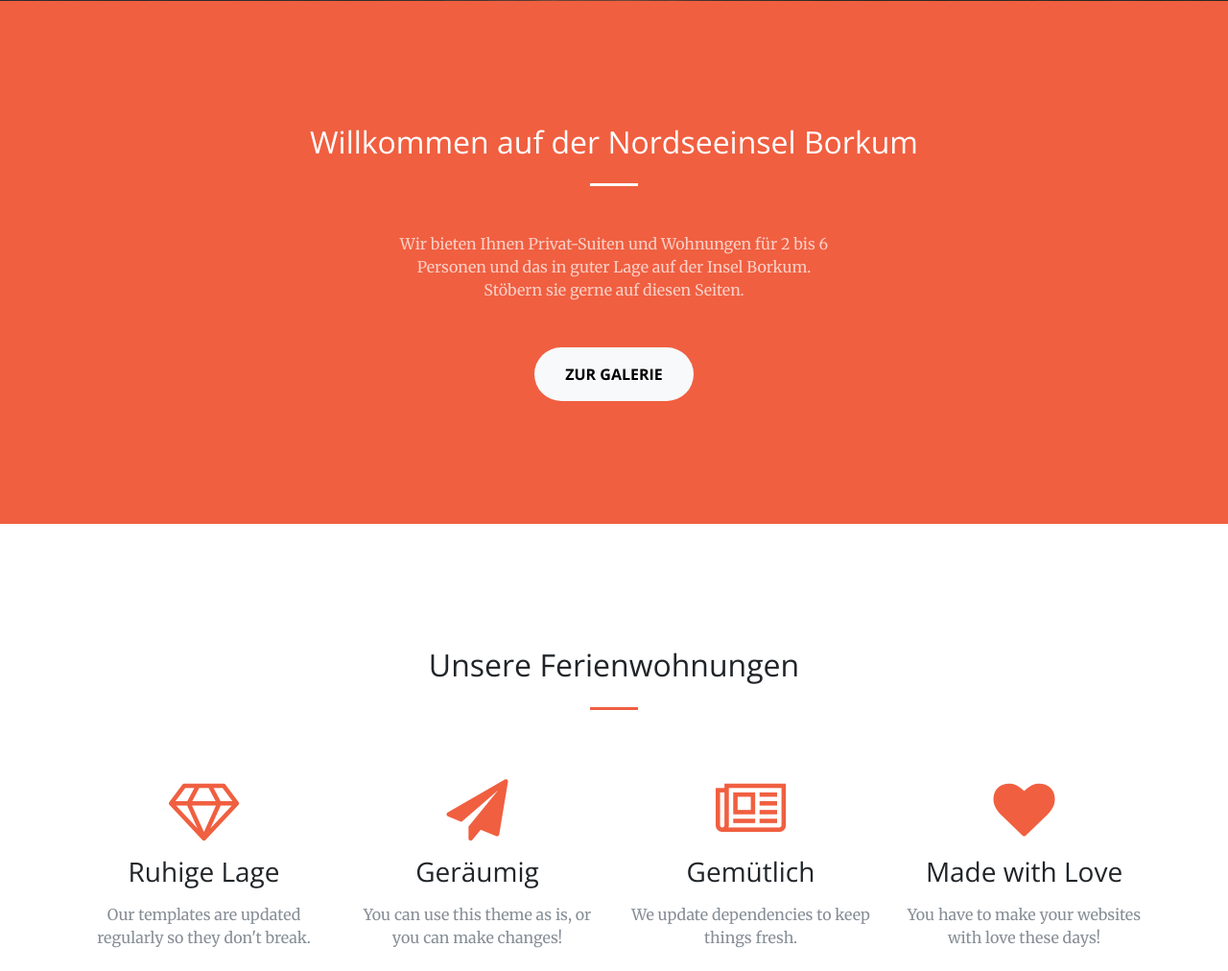
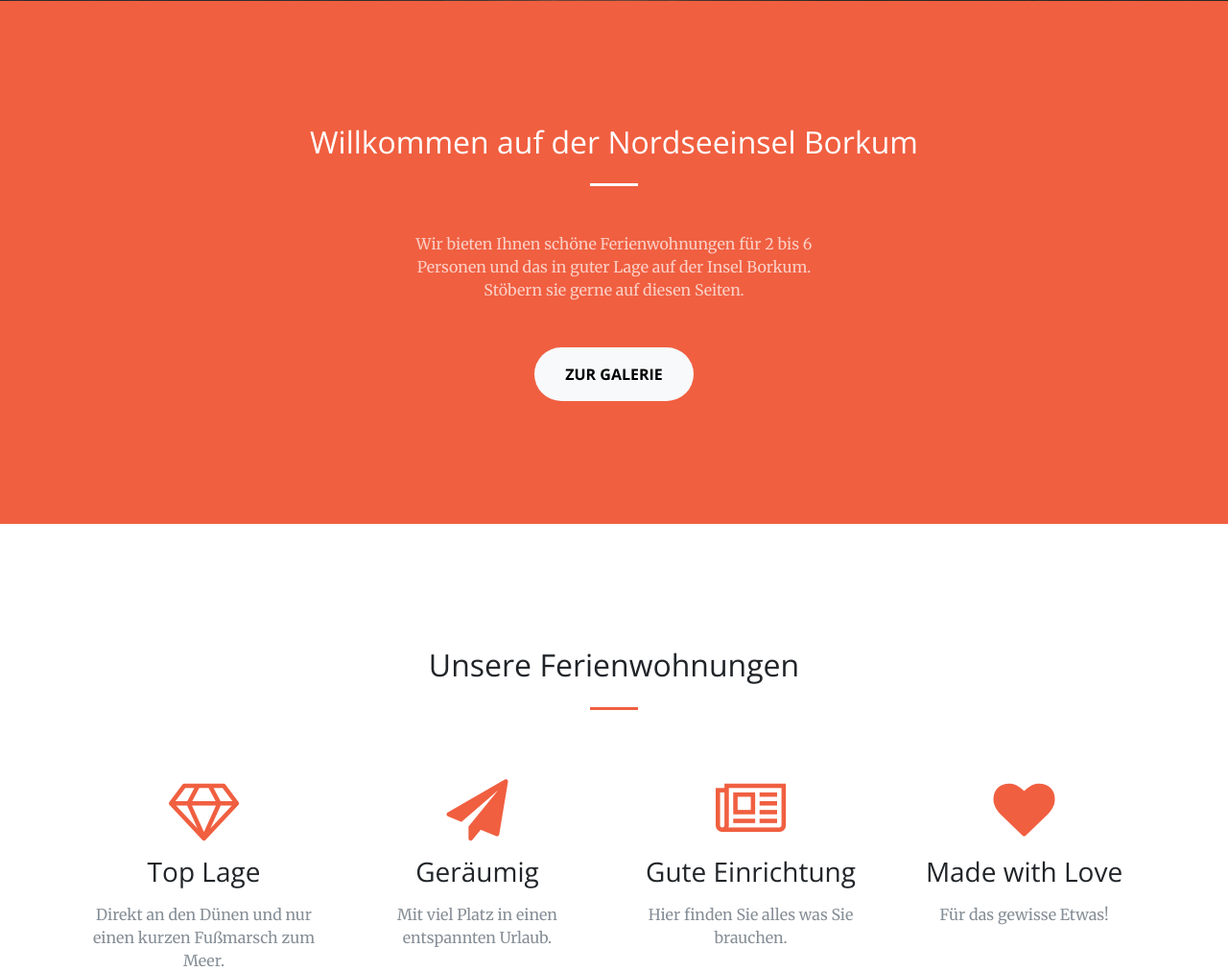
Before and after one commit to johannesscheibe/rental-website-borkum, a Flask app: page / in a window 1280 px wide. Shown: the part 799-1811 px from the top of the page at 96% size. Run offline with Flask 2, Linux system fonts and the light colour scheme; some libraries are stand-ins or nearby versions.

Commit message:
Some optimized content

```diff
--- a/borkum/website/templates/index.html
+++ b/borkum/website/templates/index.html
@@ -26,7 +26,7 @@ Hochseeklima, am Puls der Gezeiten . . . Demut, Freiheit . . . Insel {% endblock
             <div class="col offset-lg-8 text-center mx-auto">
                 <h2 class="text-white section-heading">Willkommen auf der Nordseeinsel Borkum</h2>
                 <hr class="light my-4">
-                <p class="text-faded mb-4"><br>Wir bieten Ihnen Privat-Suiten und Wohnungen für 2 bis 6 <br>Personen und das in guter Lage auf der Insel Borkum. <br>Stöbern sie gerne auf diesen Seiten. <br><br></p><a class="btn btn-light btn-xl" role="button" href="/gallery.html">Zur Galerie</a>
+                <p class="text-faded mb-4"><br>Wir bieten Ihnen schöne Ferienwohnungen für 2 bis 6 <br>Personen und das in guter Lage auf der Insel Borkum. <br>Stöbern sie gerne auf diesen Seiten. <br><br></p><a class="btn btn-light btn-xl" role="button" href="/gallery.html">Zur Galerie</a>
             </div>
         </div>
     </div>
@@ -44,26 +44,26 @@ Hochseeklima, am Puls der Gezeiten . . . Demut, Freiheit . . . Insel {% endblock
         <div class="row">
             <div class="col-md-6 col-lg-3 text-center">
                 <div class="mx-auto service-box mt-5"><i class="fa fa-diamond fa-4x text-primary mb-3 sr-icons" data-aos="zoom-in" data-aos-duration="200" data-aos-once="true"></i>
-                    <h3 class="mb-3">Ruhige Lage</h3>
-                    <p class="text-muted mb-0">Our templates are updated regularly so they don't break.</p>
+                    <h3 class="mb-3">Top Lage</h3>
+                    <p class="text-muted mb-0">Direkt an den Dünen und nur einen kurzen Fußmarsch zum Meer.</p>
                 </div>
             </div>
             <div class="col-md-6 col-lg-3 text-center">
                 <div class="mx-auto service-box mt-5"><i class="fa fa-paper-plane fa-4x text-primary mb-3 sr-icons" data-aos="zoom-in" data-aos-duration="200" data-aos-delay="200" data-aos-once="true"></i>
                     <h3 class="mb-3">Geräumig</h3>
-                    <p class="text-muted mb-0">You can use this theme as is, or you can make changes!</p>
+                    <p class="text-muted mb-0">Mit viel Platz in einen entspannten Urlaub.</p>
                 </div>
             </div>
             <div class="col-md-6 col-lg-3 text-center">
                 <div class="mx-auto service-box mt-5"><i class="fa fa-newspaper-o fa-4x text-primary mb-3 sr-icons" data-aos="zoom-in" data-aos-duration="200" data-aos-delay="400" data-aos-once="true"></i>
-                    <h3 class="mb-3">Gemütlich</h3>
-                    <p class="text-muted mb-0">We update dependencies to keep things fresh.</p>
+                    <h3 class="mb-3">Gute Einrichtung</h3>
+                    <p class="text-muted mb-0">Hier finden Sie alles was Sie brauchen.</p>
                 </div>
             </div>
             <div class="col-md-6 col-lg-3 text-center">
                 <div class="mx-auto service-box mt-5"><i class="fa fa-heart fa-4x text-primary mb-3 sr-icons" data-aos="fade" data-aos-duration="200" data-aos-delay="600" data-aos-once="true"></i>
                     <h3 class="mb-3">Made with Love</h3>
-                    <p class="text-muted mb-0">You have to make your websites with love these days!</p>
+                    <p class="text-muted mb-0">Für das gewisse Etwas!</p>
                 </div>
             </div>
         </div>
@@ -141,10 +141,10 @@ Hochseeklima, am Puls der Gezeiten . . . Demut, Freiheit . . . Insel {% endblock
             </div>
         </div>
         <div class="row">
-            <div class="col-lg-4 text-center ms-auto"><i class="fa fa-phone fa-3x mb-3 sr-contact" data-aos="zoom-in" data-aos-duration="300" data-aos-once="true"></i>
+            <div class="col-lg-4 text-center ms-auto"><i class="fa fa-phone fa-3x mb-3 sr-contact" data-aos="zoom-in" data-aos-duration="300" data-aos-delay="150" data-aos-once="true"></i>
                 <p>04486 / 920167</p>
             </div>
-            <div class="col-lg-4 text-center me-auto"><i class="fa fa-envelope-o fa-3x mb-3 sr-contact" data-aos="zoom-in" data-aos-duration="300" data-aos-delay="300" data-aos-once="true"></i>
+            <div class="col-lg-4 text-center me-auto"><i class="fa fa-envelope-o fa-3x mb-3 sr-contact" data-aos="zoom-in" data-aos-duration="300" data-aos-delay="150" data-aos-once="true"></i>
                 <p><a href="mailto:scheibe-angela@t-online.de">scheibe-angela@t-online.de</a></p>
             </div>
         </div>
```
Also changed, not shown: borkum/website/templates/apartment.html (+4 -4 lines).
